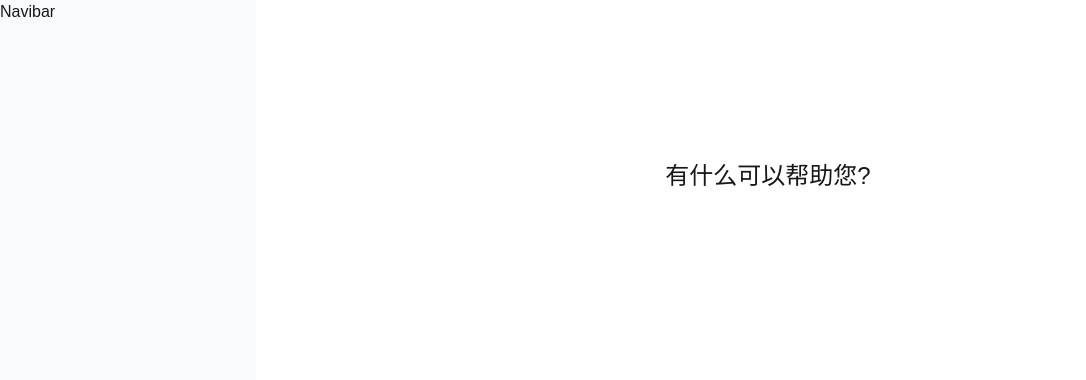
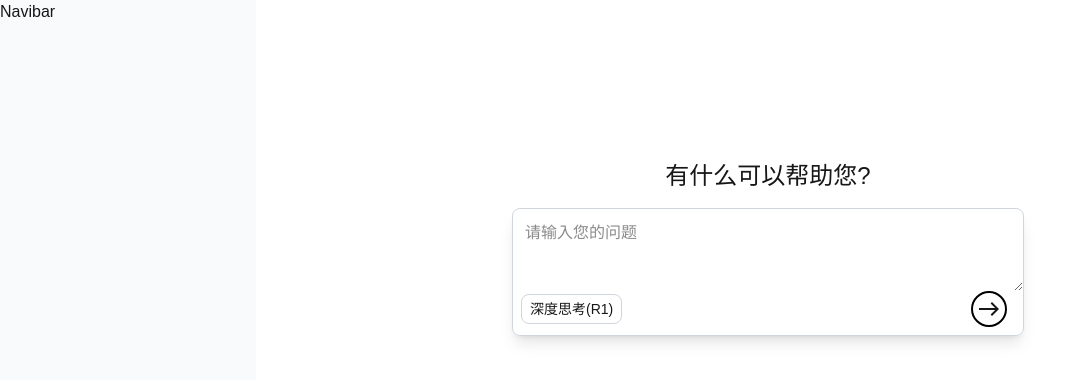
Before and after one commit to jscsvip/ai, a Next.js app: page / in a window 1280 px wide. Shown: the top 380 px of the page, without its empty margins (0-1086 px from the left). Built offline with nearby package versions, Linux system fonts and the light colour scheme.

Commit message:
feat: 首页的ui

```diff
--- a/package.json
+++ b/package.json
@@ -10,6 +10,10 @@
   },
   "dependencies": {
     "@clerk/nextjs": "^6.12.9",
+    "@emotion/react": "^11.14.0",
+    "@emotion/styled": "^11.14.0",
+    "@mui/icons-material": "^6.4.8",
+    "@mui/material": "^6.4.8",
     "next": "15.2.3",
     "react": "^19.0.0",
     "react-dom": "^19.0.0"
--- a/src/app/page.tsx
+++ b/src/app/page.tsx
@@ -1,16 +1,37 @@
+'use client'
 import Image from "next/image";
+import { useState } from "react";
+import EastIcon from '@mui/icons-material/East';
 
 export default function Home() {
+  const [input, setInput] = useState("");
+  // 切换模型
+  const [model, setModel] = useState("deepseek-v3");
   return  (
-    <div className="h-screen flex flex-col items-center">
+    <div className="flex flex-col items-center h-screen">
       <div className="h-1/5"></div>
       <div className="w-1/2">
-        <p className="text-bold text-2xl text-center">
+        <p className="text-2xl text-center text-bold">
           有什么可以帮助您?
         </p>
+        <div className="flex flex-col items-center justify-center mt-4 shadow-lg border-[1px] border-gray-300 h-32 rounded-lg">
+          <textarea className="p-3 w-full rounded-lg h-30 focus:outline-none"
+            value={input}
+            onChange={(e) => setInput(e.target.value)}
+            placeholder="请输入您的问题"
+          ></textarea>
+          <div className="flex flex-row justify-between items-center mb-2 w-full h-12">
+            <div>
+              <div className={`flex flex-row items-center justify-center rounded-lg border-[1px] px-2 py-1 ml-2 cursor-pointer ${model === 'deepseek-r1'?'border-blue-300 bg-blue-200':'border-gray-300'}`}>
+                <p className="text-sm">深度思考(R1)</p>
+              </div>
+            </div>
+            <div className="flex justify-center items-center p-1 mr-4 rounded-full border-2 border-black">
+              <EastIcon />
+            </div>
+          </div>
 
-
-
+        </div>
       </div>
     </div>
   );
```
Also changed, not shown: 2 other files (tests, documents, lock files or other folders).
